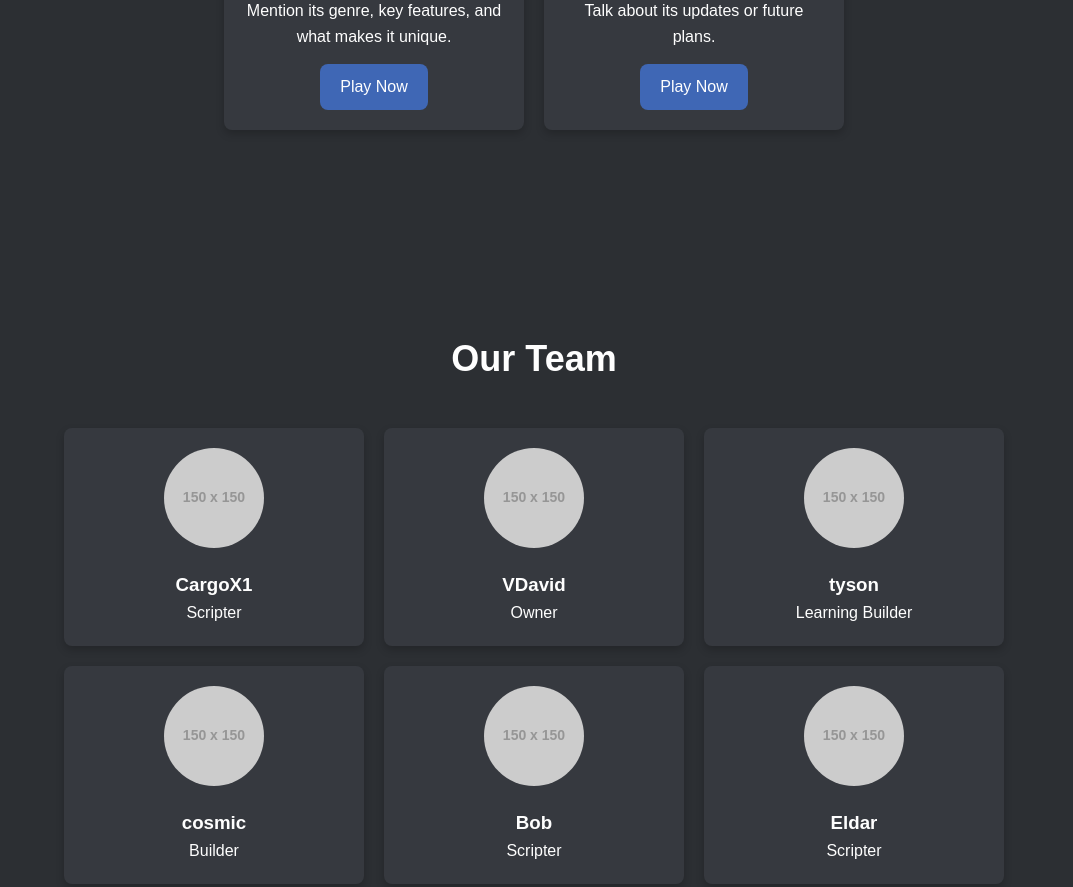
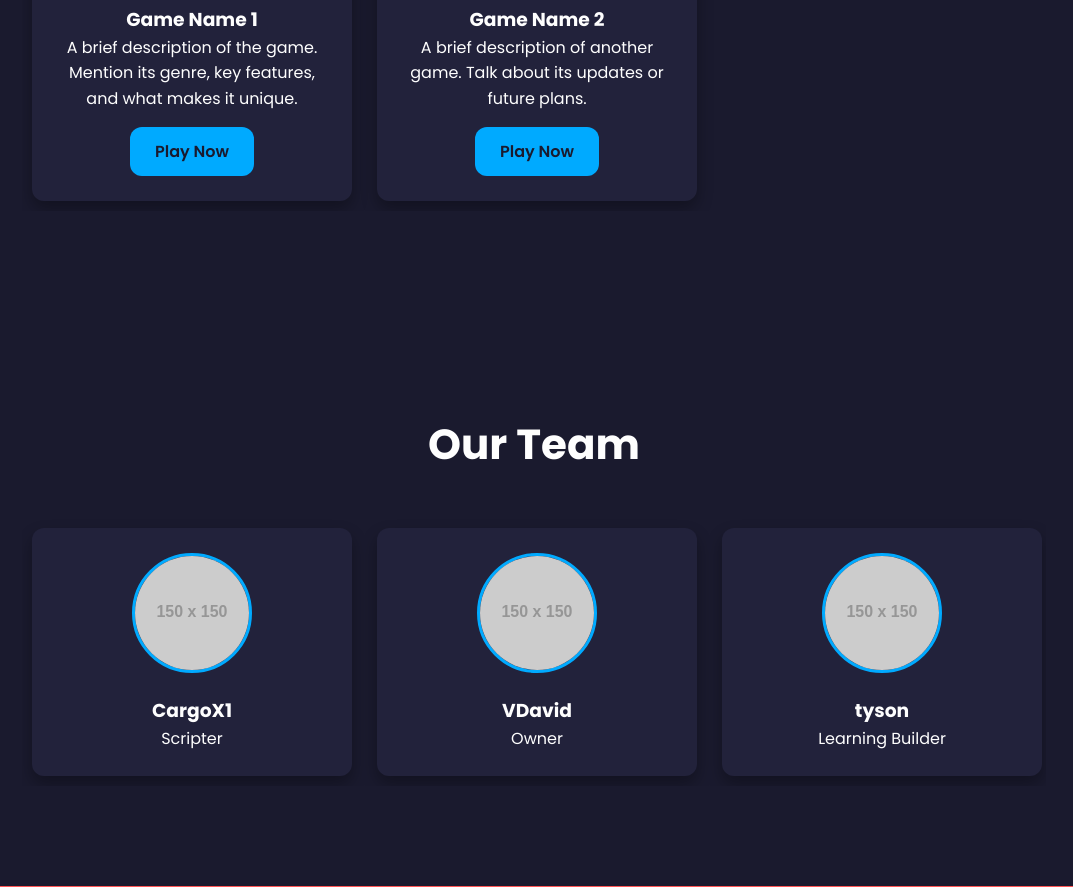
Before and after one commit to RandomTechrate/justafewdevs, a plain HTML site: page index.html in a window 1280 px wide. Shown: the part 1260-2147 px from the top of the page, without its empty margins (106-1179 px from the left). Drawn offline with Linux system fonts and the light colour scheme; placeholder pictures from the web are drawn by us.

Commit message:
Update style.css

```diff
--- a/style.css
+++ b/style.css
@@ -1,12 +1,15 @@
 :root {
-    --primary-color: #3f67b5; /* Roblox Blue */
-    --secondary-color: #444;
-    --background-dark: #2c2f33; /* Dark background */
+    --primary-color: #00aaff; /* A vibrant blue */
+    --secondary-color: #ff5555; /* A bright red accent */
+    --background-dark: #1a1a2e; /* A deep, dark blue-purple */
     --text-light: #fefefe;
-    --card-bg: #36393f;
-    --border-radius: 8px;
+    --card-bg: #22223b;
+    --border-radius: 12px;
     --transition: all 0.3s ease-in-out;
 }
+
+/* Font import from Google Fonts */
+@import url('https://fonts.googleapis.com/css2?family=Poppins:wght@400;600;700&display=swap');
 
 * {
     box-sizing: border-box;
@@ -15,7 +18,7 @@
 }
 
 body {
-    font-family: Arial, sans-serif;
+    font-family: 'Poppins', sans-serif;
     line-height: 1.6;
     background-color: var(--background-dark);
     color: var(--text-light);
@@ -23,6 +26,7 @@ body {
 
 .container {
     width: 80%;
+    max-width: 1200px;
     margin: auto;
     overflow: hidden;
     padding: 20px 0;
@@ -30,7 +34,7 @@ body {
 
 header {
     background: var(--card-bg);
-    border-bottom: 2px solid var(--primary-color);
+    border-bottom: 3px solid var(--primary-color);
     position: fixed;
     width: 100%;
     z-index: 1000;
@@ -43,7 +47,7 @@ header .container {
 }
 
 header h1 {
-    font-size: 24px;
+    font-size: 28px;
     color: var(--text-light);
 }
 
@@ -53,13 +57,13 @@ header nav ul {
 
 header nav ul li {
     display: inline;
-    margin-left: 20px;
+    margin-left: 25px;
 }
 
 header nav a {
     color: var(--text-light);
     text-decoration: none;
-    font-weight: bold;
+    font-weight: 600;
     transition: var(--transition);
 }
 
@@ -73,12 +77,13 @@ header nav a:hover {
     align-items: center;
     justify-content: center;
     text-align: center;
-    background: linear-gradient(rgba(0,0,0,0.6), rgba(0,0,0,0.6)), url('https://via.placeholder.com/1920x1080') no-repeat center center/cover;
+    background: linear-gradient(rgba(0,0,0,0.6), rgba(0,0,0,0.6)), url('https://via.placeholder.com/1920x1080/000000/ffffff') no-repeat center center/cover;
 }
 
 .hero h2 {
-    font-size: 48px;
+    font-size: 52px;
     margin-bottom: 10px;
+    color: var(--primary-color);
 }
 
 .hero p {
@@ -90,15 +95,16 @@ header nav a:hover {
 .btn {
     display: inline-block;
     background: var(--primary-color);
-    color: var(--text-light);
-    padding: 12px 25px;
+    color: var(--background-dark);
+    padding: 14px 30px;
     text-decoration: none;
     border-radius: var(--border-radius);
+    font-weight: 700;
     transition: var(--transition);
 }
 
 .btn:hover {
-    background: #5a82ce;
+    background: var(--secondary-color);
 }
 
 section {
@@ -107,70 +113,89 @@ section {
 }
 
 section h2 {
-    font-size: 36px;
+    font-size: 42px;
     margin-bottom: 40px;
 }
 
 #games .game-gallery,
 #team .team-members {
     display: flex;
-    flex-wrap: wrap;
-    justify-content: center;
-    gap: 20px;
+    flex-wrap: nowrap;
+    justify-content: flex-start;
+    gap: 25px;
+    padding: 10px;
+    overflow-x: auto;
+    -webkit-overflow-scrolling: touch;
+    scroll-behavior: smooth;
+    scrollbar-width: none;
+}
+#games .game-gallery::-webkit-scrollbar,
+#team .team-members::-webkit-scrollbar {
+    display: none;
 }
 
 .game-card,
 .member-card {
     background: var(--card-bg);
-    padding: 20px;
+    padding: 25px;
     border-radius: var(--border-radius);
-    box-shadow: 0 4px 8px rgba(0,0,0,0.2);
-    width: 300px;
+    box-shadow: 0 8px 16px rgba(0,0,0,0.3);
+    flex: 0 0 auto;
+    width: 320px;
 }
 
 .game-card img {
     width: 100%;
+    height: 200px;
+    object-fit: cover;
     border-radius: var(--border-radius);
     margin-bottom: 15px;
 }
 
 .game-btn {
     background: var(--primary-color);
-    color: var(--text-light);
-    padding: 10px 20px;
+    color: var(--background-dark);
+    padding: 12px 25px;
     text-decoration: none;
     border-radius: var(--border-radius);
     margin-top: 15px;
     display: inline-block;
+    font-weight: 600;
     transition: var(--transition);
 }
 
 .game-btn:hover {
-    background: #5a82ce;
+    background: var(--secondary-color);
+}
+
+.member-card {
+    text-align: center;
 }
 
 .member-card img {
-    width: 100px;
-    height: 100px;
+    width: 120px;
+    height: 120px;
     border-radius: 50%;
     margin-bottom: 15px;
+    object-fit: cover;
+    border: 3px solid var(--primary-color);
 }
 
 footer {
     background: var(--secondary-color);
     text-align: center;
-    padding: 20px 0;
+    padding: 25px 0;
 }
 
 .social-links a {
     color: var(--text-light);
-    font-size: 24px;
-    margin: 0 10px;
+    font-size: 28px;
+    margin: 0 12px;
     transition: var(--transition);
 }
 
 .social-links a:hover {
-    color: var(--primary-color);
+    color: var(--background-dark);
 }
 
 /* Responsive Design */
@@ -187,6 +212,6 @@ footer {
     }
     .game-card,
     .member-card {
-        width: 100%;
+        width: 280px;
     }
 }
```
